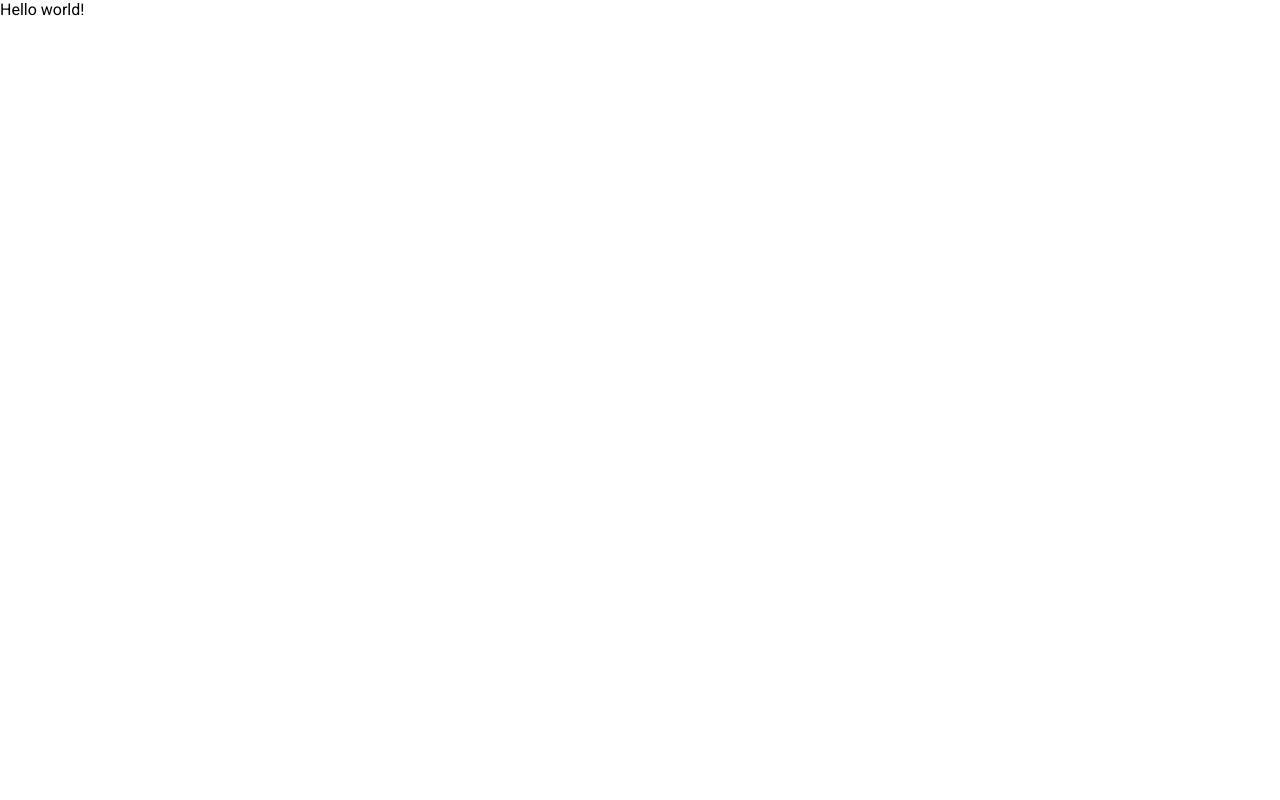
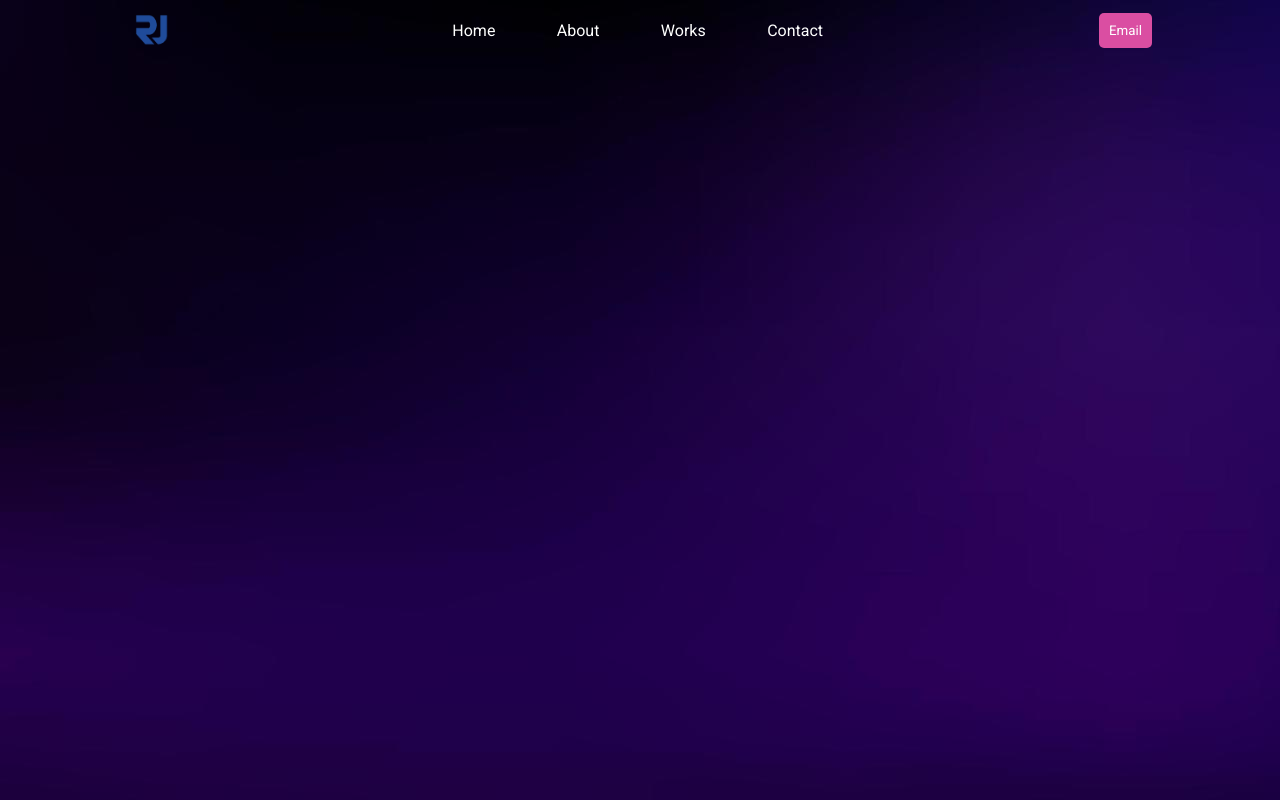
Before and after one commit to rjkoh/rui-jie, a React (Vite) app: page / in a window 1280 px wide. Built offline with nearby package versions, Linux system fonts and the light colour scheme.

Commit message:
scroll and navbar

```diff
--- a/package.json
+++ b/package.json
@@ -10,7 +10,8 @@
   },
   "dependencies": {
     "react": "^18.2.0",
-    "react-dom": "^18.2.0"
+    "react-dom": "^18.2.0",
+    "styled-components": "^5.3.9"
   },
   "devDependencies": {
     "@types/react": "^18.0.26",
--- a/src/App.jsx
+++ b/src/App.jsx
@@ -1,9 +1,35 @@
+import styled from "styled-components"
+import { Contact } from "./components/Contact"
+import { Hero } from "./components/Hero"
+import { Who } from "./components/Who"
+import { Works } from "./components/Works"
+
+const Container = styled.div`
+  height: 100vh;
+  scroll-snap-type: y mandatory;
+  scroll-behavior: smooth;
+  overflow-y: auto;
+  scrollbar-width: none;
+  color: white;
+  background: url("./resources/bg.jpeg");
+  &::-webkit-scrollbar{
+    display: none;
+  }
+`
+
 function App() {
 
   return (
-    <div>
-      Hello world!
-    </div>
+    <Container>
+      <Hero/>
+
+      <Who/>
+
+      <Works/>
+
+      <Contact/>
+
+    </Container>
   )
 }
 
--- /dev/null
+++ b/src/components/Contact.jsx
@@ -0,0 +1,13 @@
+import React from 'react'
+import styled from 'styled-components'
+
+const Section = styled.div`
+  height: 100vh;
+  scroll-snap-align: center;
+`
+
+export const Contact = () => {
+  return (
+    <Section>Contact</Section>
+  )
+}
--- /dev/null
+++ b/src/components/Hero.jsx
@@ -0,0 +1,17 @@
+import React from 'react'
+import styled from 'styled-components'
+import { NavBar } from './NavBar'
+
+const Section = styled.div`
+  height: 100vh;
+  scroll-snap-align: center;
+`
+
+
+export const Hero = () => {
+  return (
+    <Section>
+      <NavBar/>
+    </Section>
+  )
+}
--- /dev/null
+++ b/src/components/NavBar.jsx
@@ -0,0 +1,60 @@
+import React from 'react'
+import styled from 'styled-components'
+
+const Section = styled.div`
+    display: flex;
+    justify-content: center;
+`
+
+const Container = styled.div`
+    width: 80%;
+    display: flex;
+    justify-content: space-between;
+    margin-top: 10px;
+`
+
+const Logo = styled.img`
+  height: 40px;
+  align-self: center;
+`;
+
+const List = styled.ul`
+    display: flex;
+    justify-content: center;
+    gap: 10%;
+    width: 60%;
+    list-style: none;
+    align-self: center;
+`;
+
+const ListItem = styled.li`
+    cursor: pointer;
+`;
+
+const Button = styled.button`
+    height: min-content;
+    padding: 10px;
+    background-color: #da4ea2;
+    color: white;
+    border: none;
+    border-radius: 5px;
+    align-self: center;
+    cursor: pointer;
+`;
+
+export const NavBar = () => {
+  return (
+    <Section>
+      <Container>
+        <Logo src="../resources/logo.png" />
+        <List>
+            <ListItem>Home</ListItem>
+            <ListItem>About</ListItem>
+            <ListItem>Works</ListItem>
+            <ListItem>Contact</ListItem>
+        </List>
+        <Button>Email</Button>
+      </Container>
+    </Section>
+  )
+}
--- /dev/null
+++ b/src/components/Who.jsx
@@ -0,0 +1,14 @@
+import React from 'react'
+import styled from 'styled-components'
+
+const Section = styled.div`
+  height: 100vh;
+  scroll-snap-align: center;
+`
+
+
+export const Who = () => {
+  return (
+    <Section>Who</Section>
+  )
+}
--- /dev/null
+++ b/src/components/Works.jsx
@@ -0,0 +1,14 @@
+import React from 'react'
+import styled from 'styled-components'
+
+const Section = styled.div`
+  height: 100vh;
+  scroll-snap-align: center;
+`
+
+
+export const Works = () => {
+  return (
+    <Section>Works</Section>
+  )
+}
```
Also changed, not shown: resources/Logo.png (added), resources/bg.jpeg (added).
